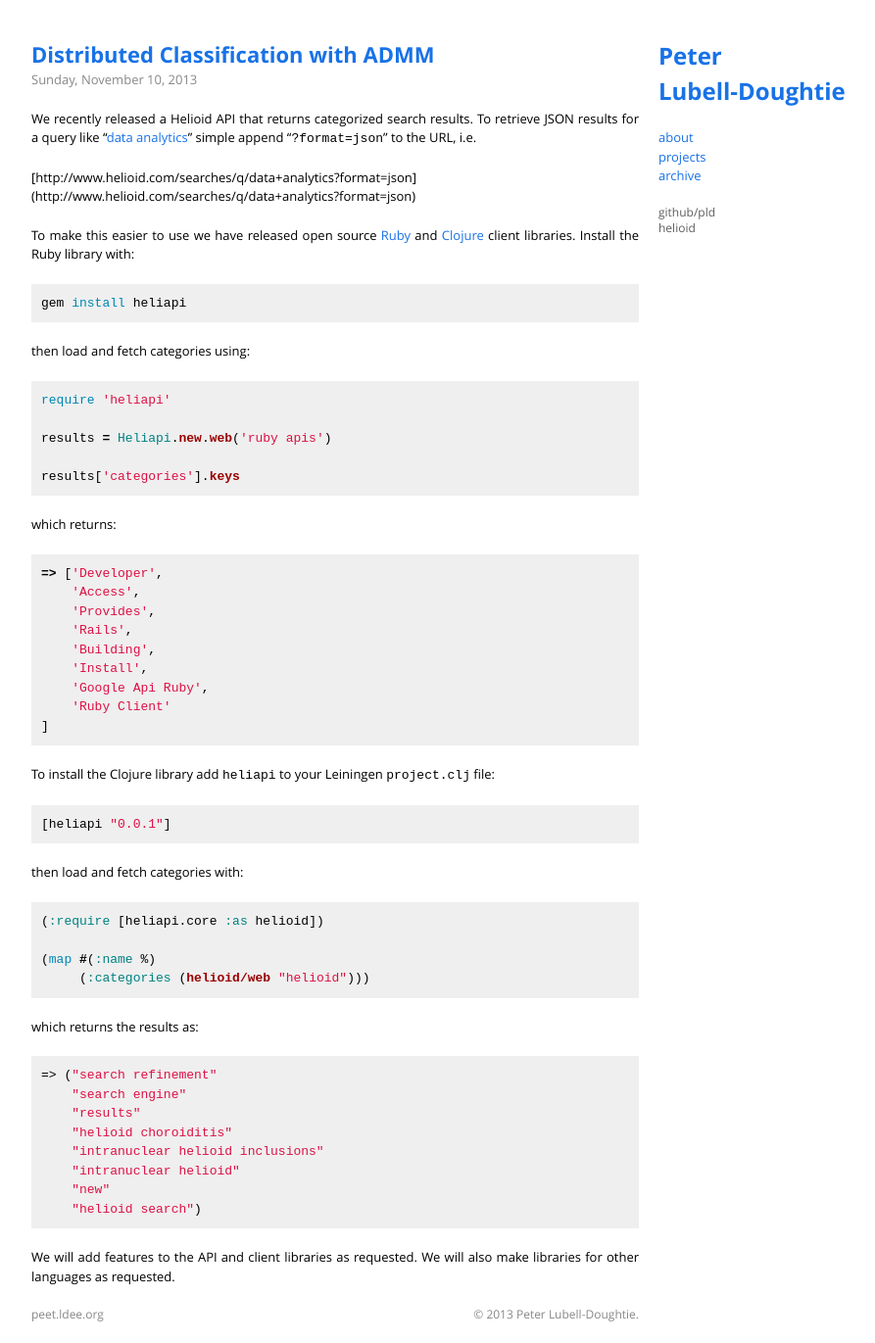
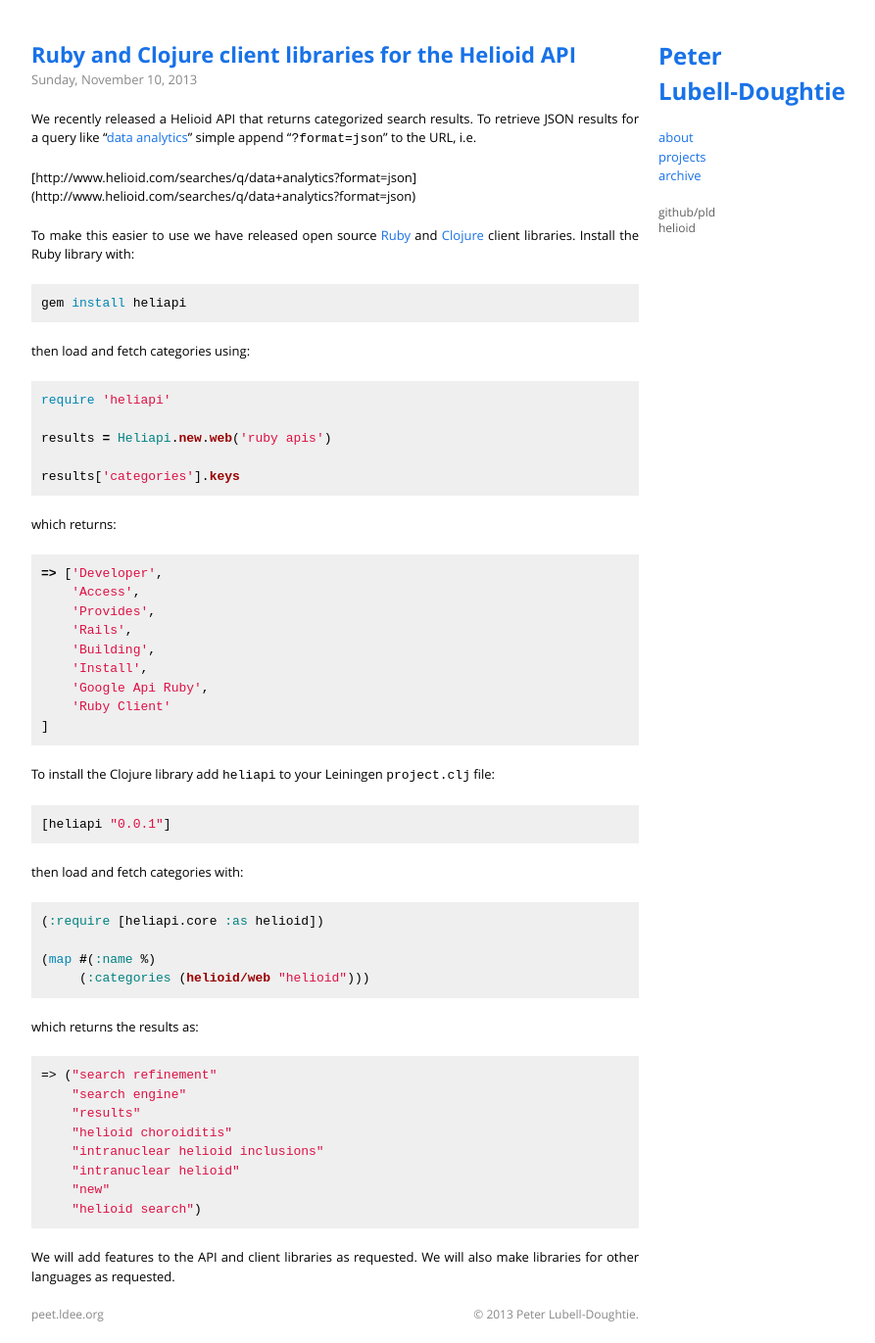
Before and after one commit to pld/pld.github.io, a Jekyll site: the page built from _posts/2013-11-10-helioid-api-and-clients.md, in a window 1280 px wide. Shown: the whole page at 98% size, without its empty margins (218-1111 px from the left). Built offline with Jekyll 4.4.1, drawn with Linux system fonts in a browser that asks for light colours; Markdown is read by kramdown in place of the engine named in the settings.

Commit message:
PLD: add correct title

```diff
--- a/_posts/2013-11-10-helioid-api-and-clients.md
+++ b/_posts/2013-11-10-helioid-api-and-clients.md
@@ -1,6 +1,6 @@
 ---
 layout: post
-title: Distributed Classification with ADMM
+title: Ruby and Clojure client libraries for the Helioid API
 categories:
 - General
 tags: []
```
